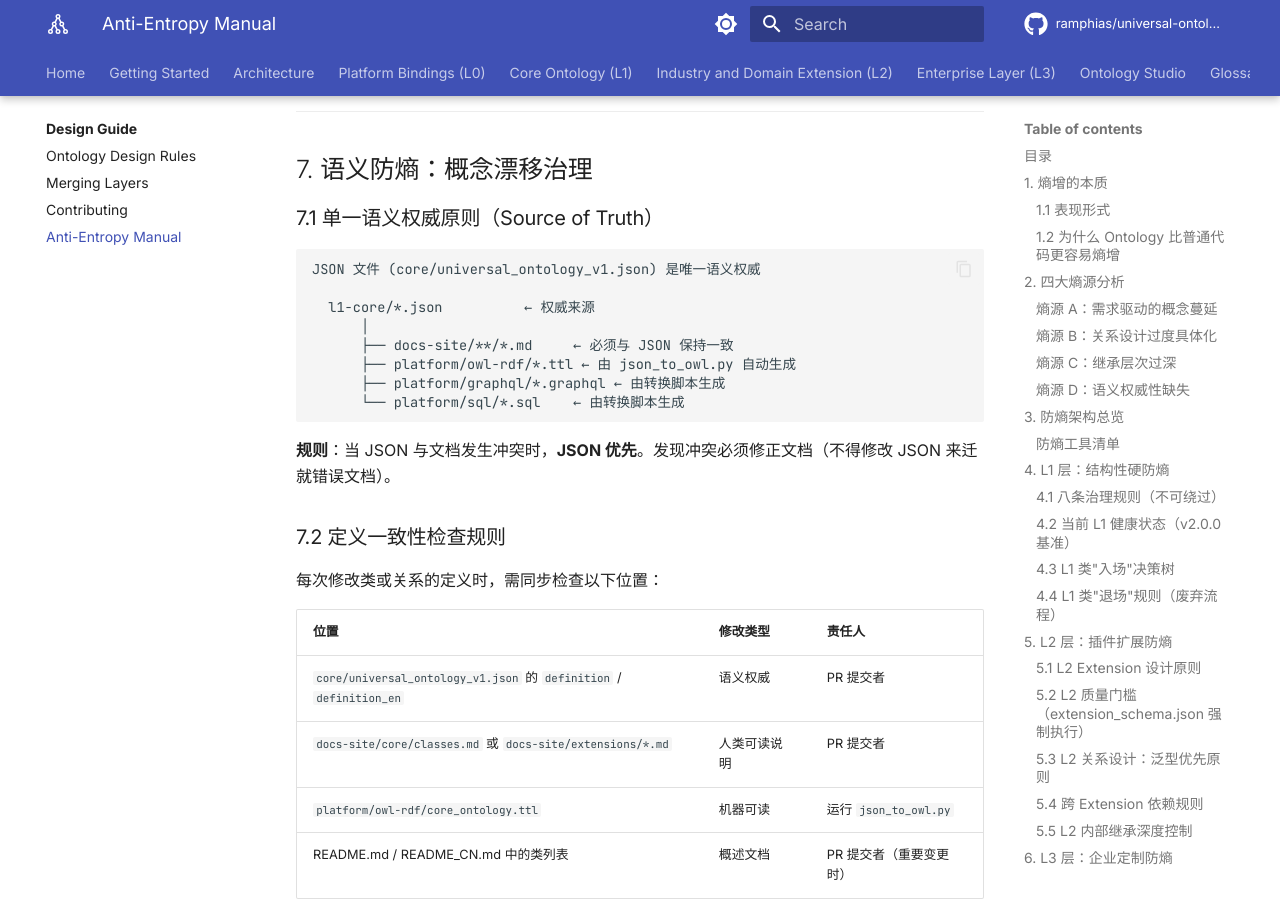
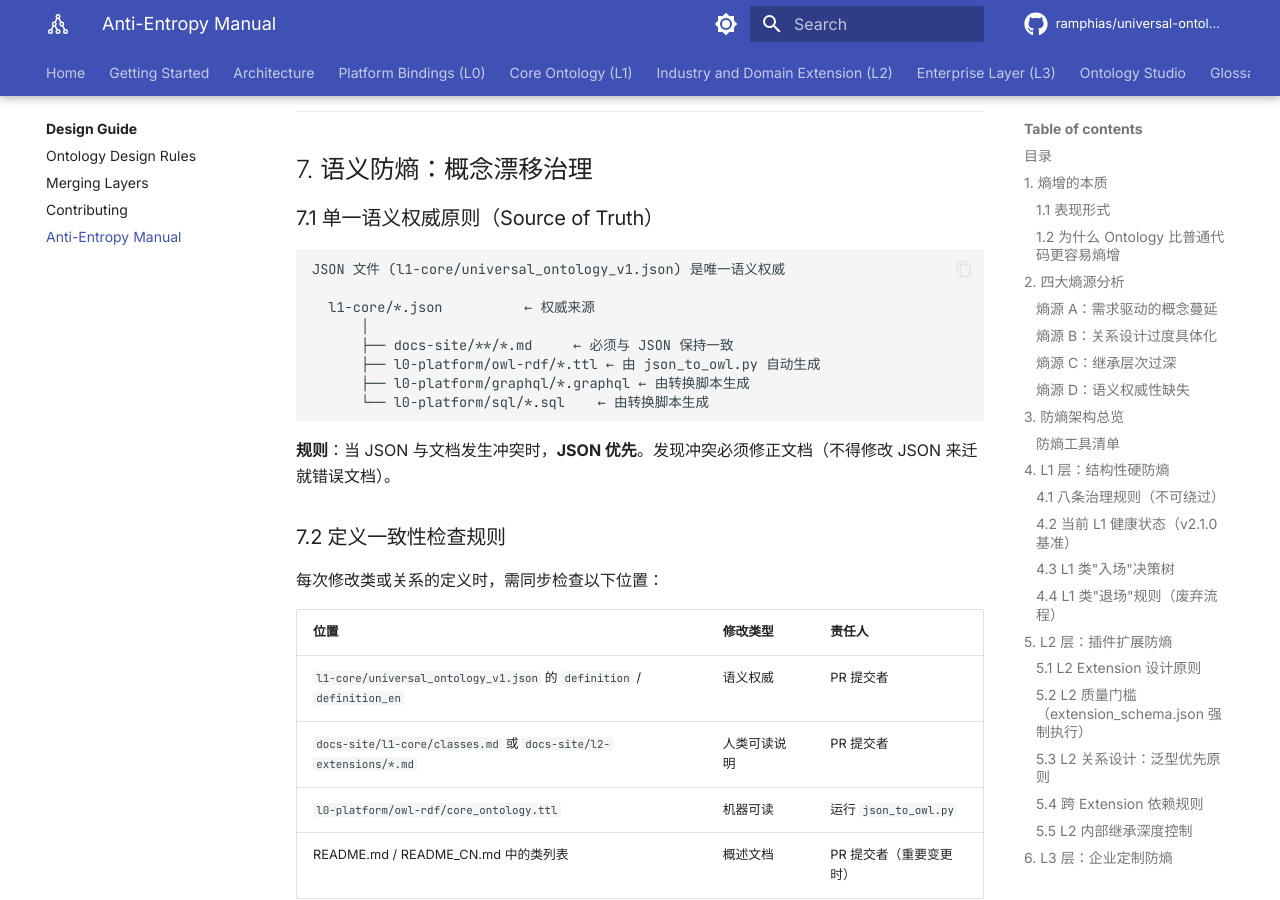
Before and after one commit to ramphias/universal-ontology-definition, an MkDocs documentation site: the page built from docs-site/guides/anti-entropy-manual.md, in a window 1280 px wide and 900 px high, scrolled down 8084 px. Built offline with MkDocs 1.6.1 and Material for MkDocs 9.7.7, drawn with Linux system fonts in a browser that asks for light colours; comment, search, counter and statistics services are not loaded; some of the changed text lies outside the part shown.

````diff
--- a/docs-site/guides/anti-entropy-manual.md
+++ b/docs-site/guides/anti-entropy-manual.md
@@ -60,7 +60,7 @@
 L3 私有需求 → 提议进入 L2 → 被误认为跨行业 → 进入 L1 → 膨胀
 ```
 
-**典型案例**（已修正）：v1.0 中的 `Channel`、`MarketSegment`、`Location` 在 v2.0 中被下放至 `extensions/common/`，因为它们不满足"任意企业都必须建模此概念"的 L1 门槛。
+**典型案例**（已修正）：v1.0 中的 `Channel`、`MarketSegment`、`Location` 在 v2.0 中从 L1 移除，转由合适的 L2 扩展或属性建模，因为它们不满足"任意企业都必须建模此概念"的 L1 门槛。
 
 **防控点**：G-04 规则（新增 L1 类需 ≥3 个行业证明）+ PR Review 流程
 
@@ -104,9 +104,9 @@ SubDepartment → TeamUnit → ProjectTeam (深度 8，实际仅需 4)
 
 **熵增路径**：
 ```
-docs-site/classes.md 描述 Risk = "不确定性事件"
-core/universal_ontology_v1.json definition = "可能影响目标的不确定事件"
-platform/owl-rdf/core_ontology.ttl skos:definition = "威胁或机会"
+docs-site/l1-core/classes.md 描述 Risk = "不确定性事件"
+l1-core/universal_ontology_v1.json definition = "可能影响目标的不确定事件"
+l0-platform/owl-rdf/core_ontology.ttl skos:definition = "威胁或机会"
 ↓ 三处定义不一致，下游用户无法确定权威来源
 ```
 
@@ -170,13 +170,13 @@ platform/owl-rdf/core_ontology.ttl skos:definition = "威胁或机会"
 | **G-07** 废弃过渡期 | ≥ 2 个 minor 版本 | CONTRIBUTING.md 规范 | 维护者强制执行 |
 | **G-08** 示例中立性 | 不含行业特定词汇 | `validate_governance.py` | CI 阻断合并 |
 
-### 4.2 当前 L1 健康状态（v2.0.0 基准）
+### 4.2 当前 L1 健康状态（v2.1.0 基准）
 
 ```
 类数量:        24 / 25   (使用率 96% — 接近上限警戒线)
 根类数量:       4 / 5    (健康)
 最大继承深度:   3 / 4    (健康)
-关系密度:      12 / 24 = 0.50  (远低于 1.0 — 健康)
+关系密度:      13 / 24 = 0.54  (远低于 1.0 — 健康)
 抽象类覆盖:    100%      (所有抽象类均有具体子类)
 双语覆盖:      100%      (所有类含中英文定义)
 ```
@@ -332,14 +332,14 @@ L3 是**私有、自治**的层。但为了防止企业层的设计缺陷反渗
 ### 7.1 单一语义权威原则（Source of Truth）
 
 ```
-JSON 文件 (core/universal_ontology_v1.json) 是唯一语义权威
+JSON 文件 (l1-core/universal_ontology_v1.json) 是唯一语义权威
 
   l1-core/*.json          ← 权威来源
       │
       ├── docs-site/**/*.md     ← 必须与 JSON 保持一致
-      ├── platform/owl-rdf/*.ttl ← 由 json_to_owl.py 自动生成
-      ├── platform/graphql/*.graphql ← 由转换脚本生成
-      └── platform/sql/*.sql    ← 由转换脚本生成
+      ├── l0-platform/owl-rdf/*.ttl ← 由 json_to_owl.py 自动生成
+      ├── l0-platform/graphql/*.graphql ← 由转换脚本生成
+      └── l0-platform/sql/*.sql    ← 由转换脚本生成
 ```
 
 **规则**：当 JSON 与文档发生冲突时，**JSON 优先**。发现冲突必须修正文档（不得修改 JSON 来迁就错误文档）。
@@ -350,9 +350,9 @@ JSON 文件 (core/universal_ontology_v1.json) 是唯一语义权威
 
 | 位置 | 修改类型 | 责任人 |
 |:---|:---|:---|
-| `core/universal_ontology_v1.json` 的 `definition` / `definition_en` | 语义权威 | PR 提交者 |
-| `docs-site/core/classes.md` 或 `docs-site/extensions/*.md` | 人类可读说明 | PR 提交者 |
-| `platform/owl-rdf/core_ontology.ttl` | 机器可读 | 运行 `json_to_owl.py` |
+| `l1-core/universal_ontology_v1.json` 的 `definition` / `definition_en` | 语义权威 | PR 提交者 |
+| `docs-site/l1-core/classes.md` 或 `docs-site/l2-extensions/*.md` | 人类可读说明 | PR 提交者 |
+| `l0-platform/owl-rdf/core_ontology.ttl` | 机器可读 | 运行 `json_to_owl.py` |
 | README.md / README_CN.md 中的类列表 | 概述文档 | PR 提交者（重要变更时） |
 
 ### 7.3 双语一致性规则
@@ -406,7 +406,7 @@ PR 变更类型
 
 ### 8.2 L1 Core PR 强制评审清单
 
-所有修改 `core/` 目录的 PR 描述中**必须附上**以下清单（不附则 Reviewer 拒绝）：
+所有修改 `l1-core/` 目录的 PR 描述中**必须附上**以下清单（不附则 Reviewer 拒绝）：
 
 ```markdown
 ### L1 Governance Checklist
@@ -450,7 +450,7 @@ L1 PR Reviewer 在审核时，除技术正确性外，需重点检查：
 ### 9.1 文档层次与权威性
 
 ```
-第一级（机器权威）: core/*.json, extensions/**/*.json, schema/*.json
+第一级（机器权威）: l1-core/*.json, l2-extensions/**/*.json, l3-enterprise/**/*.json, schema/*.json
 第二级（人类权威）: docs-site/**/*.md, README.md, README_CN.md
 第三级（辅助说明）: docs/**/*.md (设计文档, 决策记录)
 ```
@@ -463,9 +463,9 @@ L1 PR Reviewer 在审核时，除技术正确性外，需重点检查：
 
 | 文档文件 | 对应 JSON 内容 | 检查项 |
 |:---|:---|:---|
-| `docs-site/core/classes.md` | `core/universal_ontology_v1.json` `.classes[]` | 类数量、名称、层级、定义 |
-| `docs-site/core/relations.md` | `core/universal_ontology_v1.json` `.relations[]` | 关系名、domain/range、基数 |
-| `docs-site/core/axioms.md` | `core/universal_ontology_v1.json` `.axioms[]` | 公理 ID、类型、引用 |
+| `docs-site/l1-core/classes.md` | `l1-core/universal_ontology_v1.json` `.classes[]` | 类数量、名称、层级、定义 |
+| `docs-site/l1-core/relations.md` | `l1-core/universal_ontology_v1.json` `.relations[]` | 关系名、domain/range、基数 |
+| `docs-site/l1-core/axioms.md` | `l1-core/universal_ontology_v1.json` `.axioms[]` | 公理 ID、类型、引用 |
 | `docs-site/changelog.md` | `CHANGELOG.md` | 内容同步 |
 | `README.md` | L1 JSON 的 metadata | 版本号、类数量摘要 |
 
@@ -473,7 +473,7 @@ L1 PR Reviewer 在审核时，除技术正确性外，需重点检查：
 
 - `mkdocs build --strict` 必须通过（任何 broken link 或格式错误即阻断）
 - 每个 extension 必须有配套 `README.md`，说明：覆盖行业范围、设计考量、关键类说明
-- 新增 L1 类后，必须在同一 PR 内更新 `docs-site/core/classes.md`
+- 新增 L1 类后，必须在同一 PR 内更新 `docs-site/l1-core/classes.md`
 
 ---
 
@@ -588,7 +588,7 @@ L1 PR Reviewer 在审核时，除技术正确性外，需重点检查：
 #### 语义一致性
 - [ ] 随机抽查 5 个类：JSON definition 与 docs-site 说明是否一致
 - [ ] 所有 L2 extension 的 extends 字段是否指向当前有效的 L1 版本
-- [ ] platform/ 绑定是否已同步最新 L1 变更
+- [ ] l0-platform/ 绑定是否已同步最新 L1 变更
 
 #### 文档完整性
 - [ ] docs-site/changelog.md 与 CHANGELOG.md 同步
@@ -689,4 +689,4 @@ mkdocs build --strict
 
 *本手册随项目演进持续更新。如发现本手册本身有遗漏或不一致，请提交 Issue 或 PR。*
 
-*版本：v1.0 | 基于 Universal Ontology Definition v2.0.0*
+*版本：v1.0 | 基于 Universal Ontology Definition v2.1.0*
````
Also changed, not shown: other parts of docs-site/guides/anti-entropy-manual.md (+1 -1 lines), docs-site/glossary/l1-axioms.md (+0 -16 lines), l1-core/README.md (+44 -28 lines), 1 other file.
